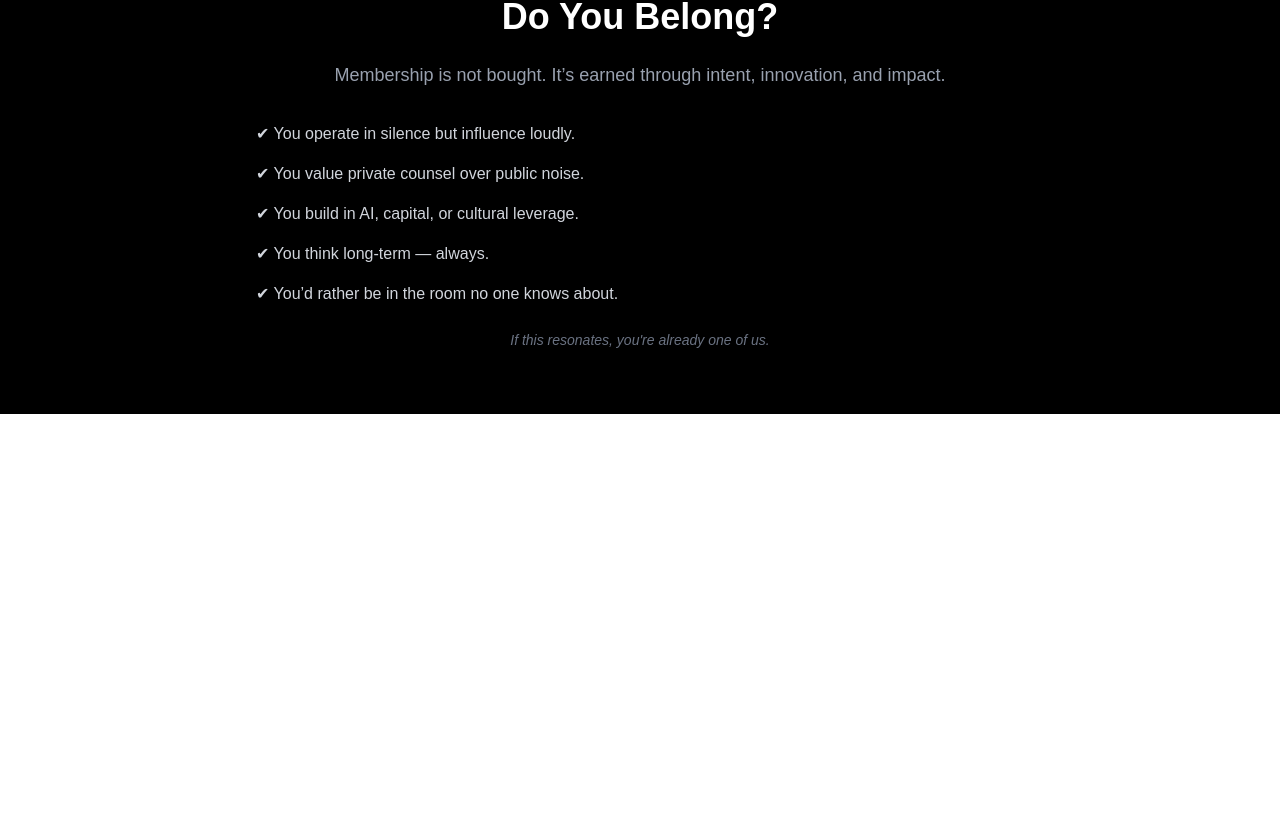
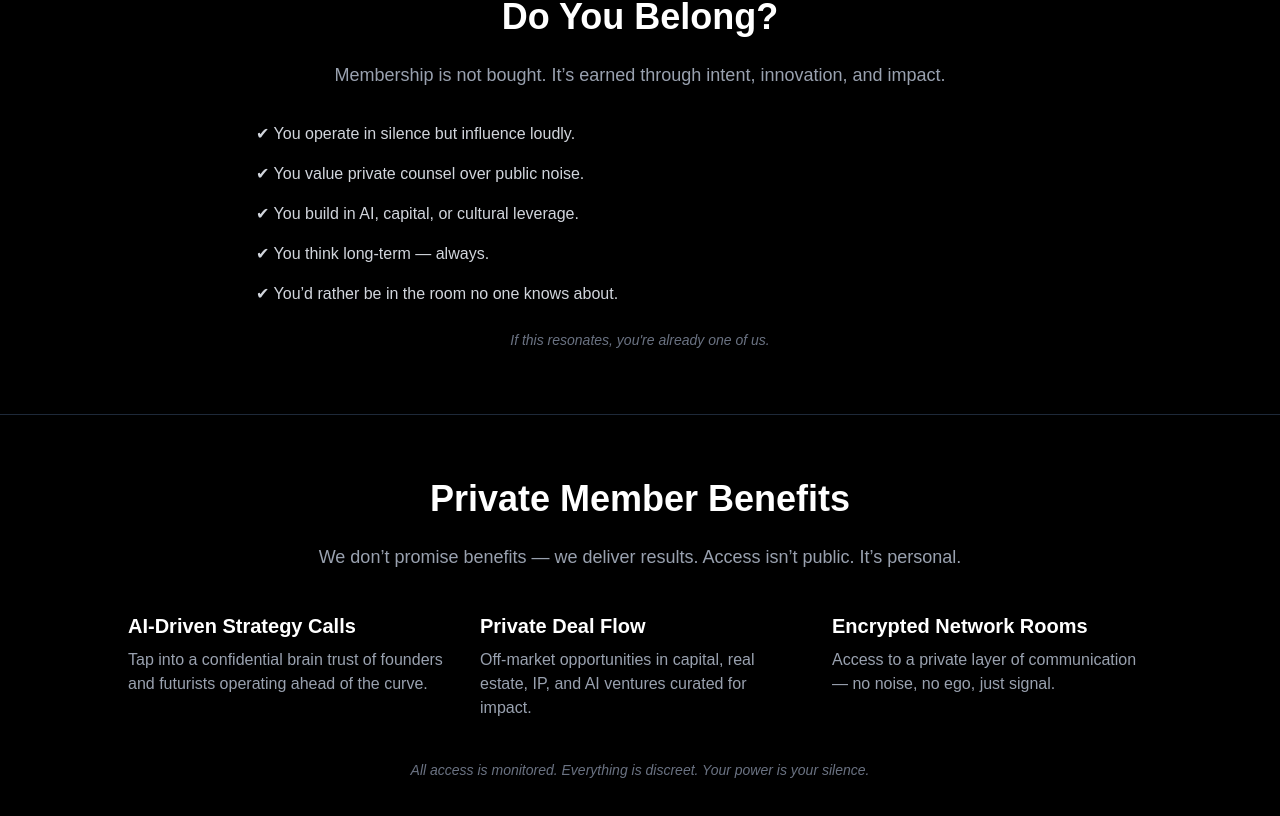
Before and after one commit to SOARintermediary/the-one-percent, a Next.js app: page / in a window 1280 px wide. Shown: the part 1265-2081 px from the top of the page. Before the commit the page ends 1679 px from the top, so only its background shows below. Built offline with nearby package versions, Linux system fonts and the light colour scheme.

Commit message:
Step 4: Private Member Benefits section added

```diff
--- a/app/page.tsx
+++ b/app/page.tsx
@@ -44,6 +44,32 @@ export default function Home() {
     <p className="text-sm text-gray-500 mt-6 italic">If this resonates, you're already one of us.</p>
   </div>
 </section>
+
+<section className="bg-black text-white px-6 py-16 border-t border-gray-800">
+  <div className="max-w-5xl mx-auto text-center">
+    <h2 className="text-4xl font-bold mb-6">Private Member Benefits</h2>
+    <p className="text-lg text-gray-400 leading-relaxed mb-10">
+      We don’t promise benefits — we deliver results. Access isn’t public. It’s personal.
+    </p>
+    <div className="grid md:grid-cols-3 gap-8 text-left">
+      <div>
+        <h3 className="text-xl font-semibold mb-2">AI-Driven Strategy Calls</h3>
+        <p className="text-gray-400">Tap into a confidential brain trust of founders and futurists operating ahead of the curve.</p>
+      </div>
+      <div>
+        <h3 className="text-xl font-semibold mb-2">Private Deal Flow</h3>
+        <p className="text-gray-400">Off-market opportunities in capital, real estate, IP, and AI ventures curated for impact.</p>
+      </div>
+      <div>
+        <h3 className="text-xl font-semibold mb-2">Encrypted Network Rooms</h3>
+        <p className="text-gray-400">Access to a private layer of communication — no noise, no ego, just signal.</p>
+      </div>
+    </div>
+    <p className="text-sm text-gray-500 mt-10 italic">
+      All access is monitored. Everything is discreet. Your power is your silence.
+    </p>
+  </div>
+</section>
     </>
 
 
```
